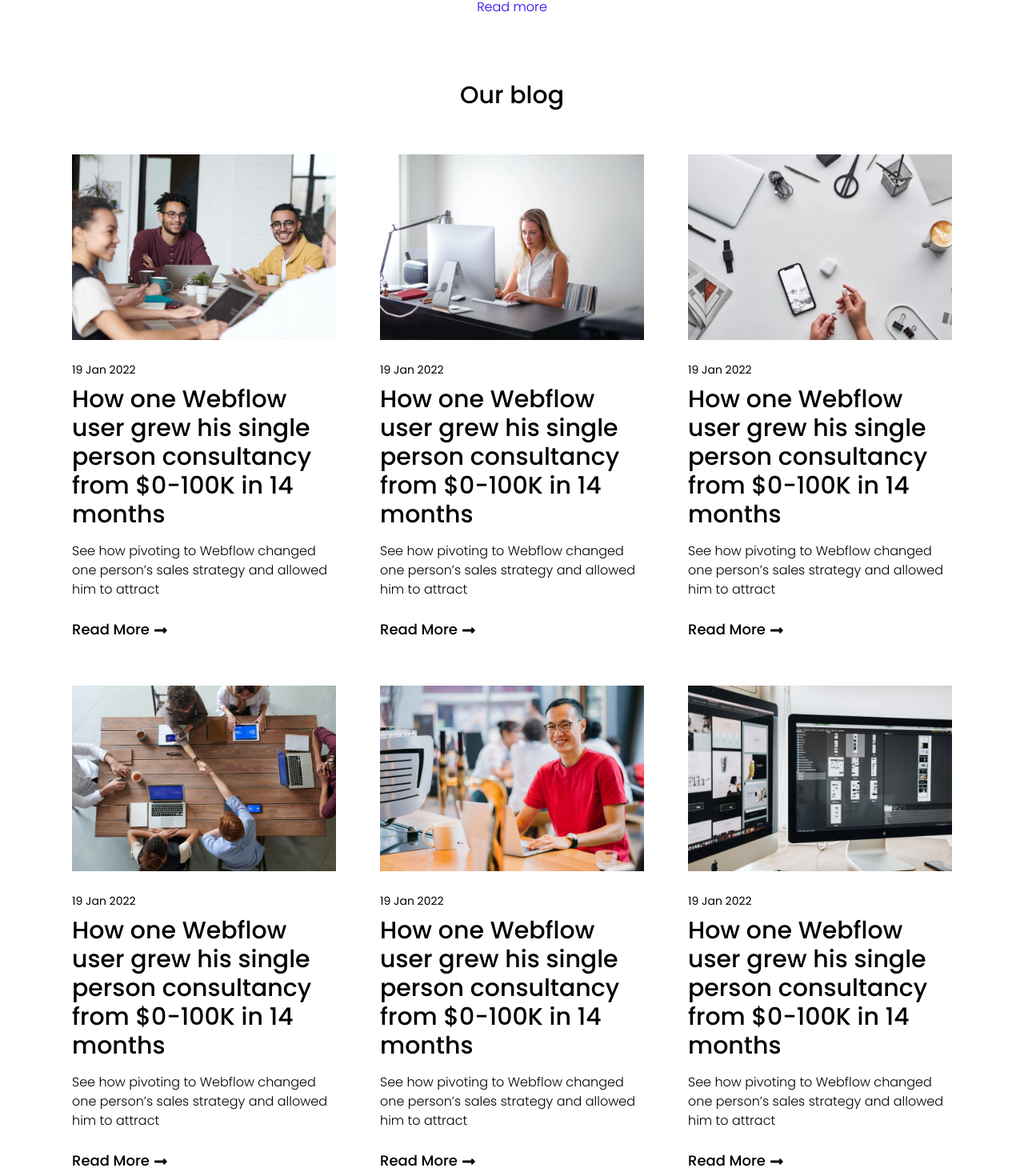
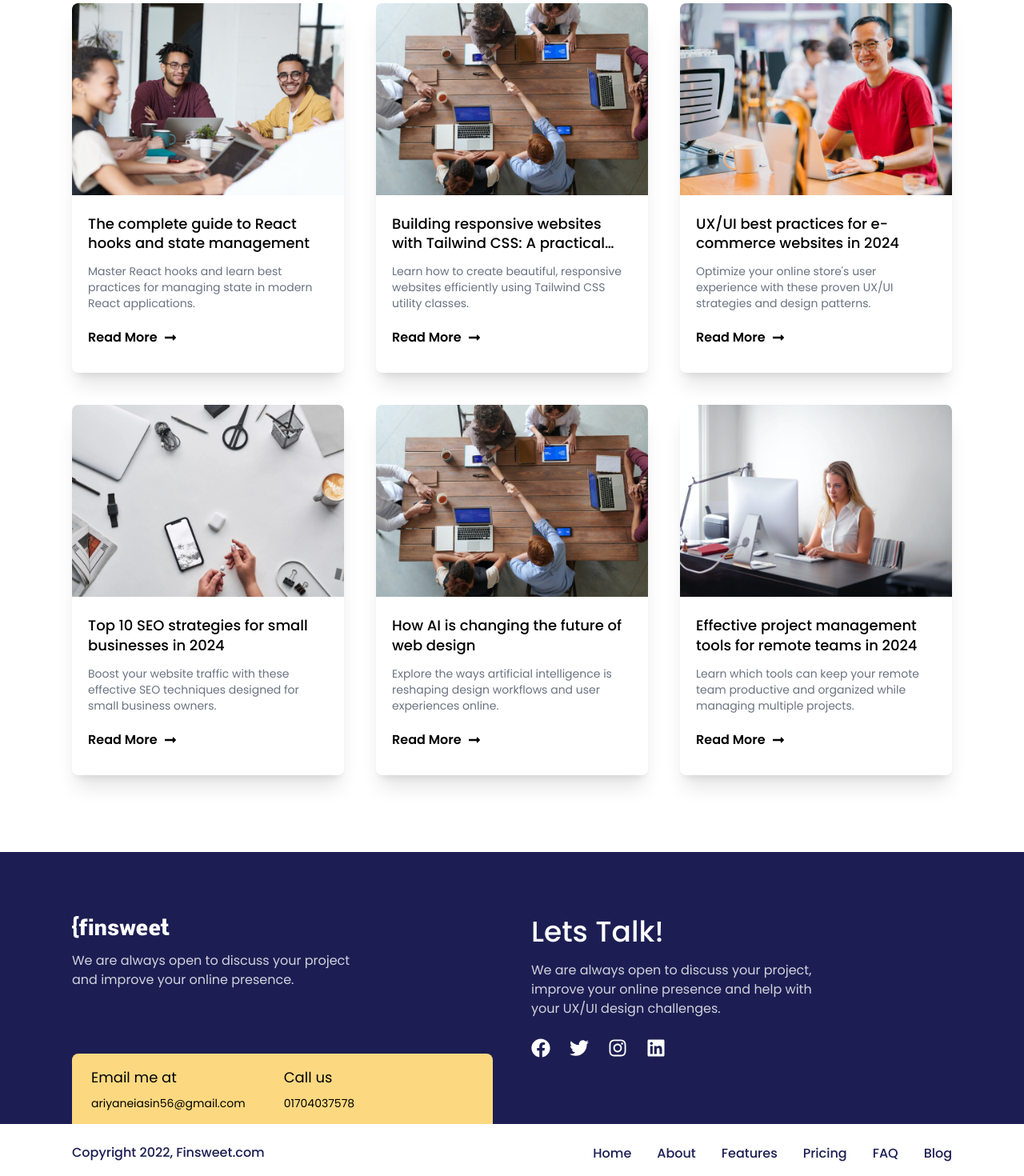
Before and after one commit to ariyanEiasin02/Finsweet-React, a React (Vite) app: page /Home/Blog in a window 1280 px wide. Shown: the part 831-2301 px from the top of the page at 80% size. Built offline with nearby package versions, Linux system fonts and the light colour scheme.

Commit message:
Refactor App and BlogPages components, update OurBlog to use BlogCard, and modify blogData with new entries and images

```diff
--- a/src/App.jsx
+++ b/src/App.jsx
@@ -13,16 +13,16 @@ import Work from "./components/Work/Work"
 function App() {
   return (
     <>
-    <Navbar></Navbar>
-    <Banner></Banner>
-    <Work></Work>
-    <Porject></Porject>
-    <Features></Features>
-    <Clients></Clients>
-    <Frequently></Frequently>
-    <Websites></Websites>
-    <Blog></Blog>
-    <Footer></Footer>
+    <Navbar/>
+    <Banner/>
+    <Work/>
+    <Porject/>
+    <Features/>
+    <Clients/>
+    <Frequently/>
+    <Websites/>
+    <Blog/>
+    <Footer/>
     </>
   )
 }
--- a/src/components/OurBlog/OurBlog.jsx
+++ b/src/components/OurBlog/OurBlog.jsx
@@ -1,88 +1,37 @@
 import React from 'react'
-import { FaLongArrowAltRight } from 'react-icons/fa'
-import blog from '../../assets/blog03.png'
-import blogOne from '../../assets/blog01.png'
-import blogTwo from '../../assets/blog02.png'
-import blogThree from '../../assets/blog06.png'
-import blogFour from '../../assets/blog04.png'
-import blogFive from '../../assets/blog05.png'
-import { Link } from 'react-router-dom'
-const OurBlog = () => {
+import BlogCard from '../BlogCard/BlogCard'
+import blogData from '../../data/blogData.json'
+
+const OurBlog = ({ limit = null, showCategory = true, showAuthor = true }) => {
+    const displayBlogs = limit ? blogData.slice(0, limit) : blogData
+
     return (
         <div>
-            <section className='pb-12'>
+            <section className='py-16 md:py-24'>
                 <div className="max-w-container mx-auto">
-                    <div className="px-4 md:px-0">
-                        <h2 className='text-center font-poppins font-medium text-3xl text-black'>Our blog</h2>
+                    <div className="px-4 md:px-0 mb-16">
+                        <h2 className='text-center font-poppins font-semibold text-3xl md:text-5xl text-black mb-4'>Our Blog</h2>
+                        <p className='text-center font-poppins text-gray-500 text-lg max-w-2xl mx-auto'>
+                            Stay updated with our latest insights, tutorials, and industry news
+                        </p>
                     </div>
-                    <div className="md:flex flex-wrap mt-6 justify-between gap-x-8 px-4 md:px-0">
-                        <div className="md:w-[30%] mt-8 rounded-lg">
-                            <img className='' src={blog} alt="amiiii" />
-                            <div className="py-6">
-                                <span className="font-poppins text-black text-sm mt-2">19 Jan 2022</span>
-                                <h3 className="font-poppins font-medium text-black text-2xl md:text-3xl mt-2">How one Webflow user grew his single person consultancy from $0-100K in 14 months</h3>
-                                <p className="font-poppins text-black text-base font-light mt-4">See how pivoting to Webflow changed one person’s sales strategy and allowed him to attract</p>
-                                <div className="mt-6">
-                                    <Link className="font-poppins text-black text-lg font-medium hover:text-[#E83E8C]" to="/ReadBlog">Read More <span><FaLongArrowAltRight className='inline-block' /></span></Link>
-                                </div>
-                            </div>
+
+                    <div className="grid grid-cols-1 md:grid-cols-2 lg:grid-cols-3 gap-10 px-4 md:px-0">
+                        {displayBlogs.map((blog) => (
+                            <BlogCard
+                                key={blog.id}
+                                blog={blog}
+                                showCategory={showCategory}
+                                showAuthor={showAuthor}
+                            />
+                        ))}
+                    </div>
+
+                    {displayBlogs.length === 0 && (
+                        <div className="text-center py-12">
+                            <p className="text-gray-500 font-poppins text-lg">No blog posts available at the moment.</p>
                         </div>
-                        <div className="md:w-[30%] mt-8 rounded-lg">
-                            <img className='' src={blogTwo} alt="amiiii" />
-                            <div className="py-6">
-                                <span className="font-poppins text-black text-sm mt-2">19 Jan 2022</span>
-                                <h3 className="font-poppins font-medium text-black text-2xl md:text-3xl mt-2">How one Webflow user grew his single person consultancy from $0-100K in 14 months</h3>
-                                <p className="font-poppins text-black text-base font-light mt-4">See how pivoting to Webflow changed one person’s sales strategy and allowed him to attract</p>
-                                <div className="mt-6">
-                                    <Link className="font-poppins text-black text-lg font-medium mt-8 hover:text-[#E83E8C]" to="/ReadBlog">Read More <span><FaLongArrowAltRight className='inline-block' /></span></Link>
-                                </div>
-                            </div>
-                        </div>
-                        <div className="md:w-[30%] mt-8 rounded-lg">
-                            <img className='' src={blogThree} alt="amiiii" />
-                            <div className="py-6">
-                                <span className="font-poppins text-black text-sm mt-2">19 Jan 2022</span>
-                                <h3 className="font-poppins font-medium text-black text-2xl md:text-3xl mt-2">How one Webflow user grew his single person consultancy from $0-100K in 14 months</h3>
-                                <p className="font-poppins text-black text-base font-light mt-4">See how pivoting to Webflow changed one person’s sales strategy and allowed him to attract</p>
-                                <div className="mt-6">
-                                    <Link className="font-poppins text-black text-lg font-medium mt-8 hover:text-[#E83E8C]" to="/ReadBlog">Read More <span><FaLongArrowAltRight className='inline-block' /></span></Link>
-                                </div>
-                            </div>
-                        </div>
-                        <div className="md:w-[30%] mt-8 rounded-lg">
-                            <img className='' src={blogFour} alt="amiiii" />
-                            <div className="py-6">
-                                <span className="font-poppins text-black text-sm mt-2">19 Jan 2022</span>
-                                <h3 className="font-poppins font-medium text-black text-2xl md:text-3xl mt-2">How one Webflow user grew his single person consultancy from $0-100K in 14 months</h3>
-                                <p className="font-poppins text-black text-base font-light mt-4">See how pivoting to Webflow changed one person’s sales strategy and allowed him to attract</p>
-                                <div className="mt-6">
-                                    <Link className="font-poppins text-black text-lg font-medium mt-8 hover:text-[#E83E8C]" to="/ReadBlog">Read More <span><FaLongArrowAltRight className='inline-block' /></span></Link>
-                                </div>
-                            </div>
-                        </div>
-                        <div className="md:w-[30%] mt-8 rounded-lg">
-                            <img className='' src={blogFive} alt="amiiii" />
-                            <div className="py-6">
-                                <span className="font-poppins text-black text-sm mt-2">19 Jan 2022</span>
-                                <h3 className="font-poppins font-medium text-black text-2xl md:text-3xl mt-2">How one Webflow user grew his single person consultancy from $0-100K in 14 months</h3>
-                                <p className="font-poppins text-black text-base font-light mt-4">See how pivoting to Webflow changed one person’s sales strategy and allowed him to attract</p>
-                                <div className="mt-6">
-                                    <Link className="font-poppins text-black text-lg font-medium mt-8 hover:text-[#E83E8C]" to="/ReadBlog">Read More <span><FaLongArrowAltRight className='inline-block' /></span></Link>
-                                </div>
-                            </div>
-                        </div>
-                        <div className="md:w-[30%] mt-8 rounded-lg">
-                            <img className='' src={blogOne} alt="amiiii" />
-                            <div className="py-6">
-                                <span className="font-poppins text-black text-sm mt-2">19 Jan 2022</span>
-                                <h3 className="font-poppins font-medium text-black text-2xl md:text-3xl mt-2">How one Webflow user grew his single person consultancy from $0-100K in 14 months</h3>
-                                <p className="font-poppins text-black text-base font-light mt-4">See how pivoting to Webflow changed one person’s sales strategy and allowed him to attract</p>
-                                <div className="mt-6">
-                                    <Link className="font-poppins text-black text-lg font-medium mt-8 hover:text-[#E83E8C]" to="/ReadBlog">Read More <span><FaLongArrowAltRight className='inline-block' /></span></Link>
-                                </div>
-                            </div>
-                        </div>
-                    </div>
+                    )}
                 </div>
             </section>
         </div>
--- a/src/data/blogData.json
+++ b/src/data/blogData.json
@@ -40,7 +40,7 @@
     "title": "The complete guide to React hooks and state management",
     "excerpt": "Master React hooks and learn best practices for managing state in modern React applications.",
     "content": "Full blog content goes here...",
-    "image": "/src/assets/blog.png",
+    "image": "/src/assets/blog03.png",
     "author": "Emily Chen",
     "date": "28 Jan 2022",
     "category": "Development",
@@ -52,7 +52,7 @@
     "title": "Building responsive websites with Tailwind CSS: A practical approach",
     "excerpt": "Learn how to create beautiful, responsive websites efficiently using Tailwind CSS utility classes.",
     "content": "Full blog content goes here...",
-    "image": "/src/assets/blog01.png",
+    "image": "/src/assets/blog04.png",
     "author": "David Miller",
     "date": "2 Feb 2022",
     "category": "Development",
@@ -64,11 +64,47 @@
     "title": "UX/UI best practices for e-commerce websites in 2024",
     "excerpt": "Optimize your online store's user experience with these proven UX/UI strategies and design patterns.",
     "content": "Full blog content goes here...",
-    "image": "/src/assets/blog02.png",
+    "image": "/src/assets/blog05.png",
     "author": "Lisa Anderson",
     "date": "5 Feb 2022",
     "category": "Design",
     "slug": "ux-ui-ecommerce-best-practices",
     "readTime": "9 min read"
+  },
+  {
+    "id": 7,
+    "title": "Top 10 SEO strategies for small businesses in 2024",
+    "excerpt": "Boost your website traffic with these effective SEO techniques designed for small business owners.",
+    "content": "Full blog content goes here...",
+    "image": "/src/assets/blog06.png",
+    "author": "Mark Wilson",
+    "date": "8 Feb 2022",
+    "category": "Marketing",
+    "slug": "seo-strategies-small-business",
+    "readTime": "6 min read"
+  },
+  {
+    "id": 8,
+    "title": "How AI is changing the future of web design",
+    "excerpt": "Explore the ways artificial intelligence is reshaping design workflows and user experiences online.",
+    "content": "Full blog content goes here...",
+    "image": "/src/assets/blog04.png",
+    "author": "Sophia Lee",
+    "date": "12 Feb 2022",
+    "category": "Technology",
+    "slug": "ai-future-web-design",
+    "readTime": "7 min read"
+  },
+  {
+    "id": 9,
+    "title": "Effective project management tools for remote teams in 2024",
+    "excerpt": "Learn which tools can keep your remote team productive and organized while managing multiple projects.",
+    "content": "Full blog content goes here...",
+    "image": "/src/assets/blog02.png",
+    "author": "James Anderson",
+    "date": "15 Feb 2022",
+    "category": "Productivity",
+    "slug": "project-management-remote-teams",
+    "readTime": "8 min read"
   }
 ]
--- a/src/pages/BlogPages/BlogPages.jsx
+++ b/src/pages/BlogPages/BlogPages.jsx
@@ -1,11 +1,10 @@
 import React from 'react'
-import Environment from '../../components/Environment/Environment'
 import OurBlog from '../../components/OurBlog/OurBlog'
 
 const BlogPages = () => {
   return (
     <div className='pt-20'>
-      <Environment />
+      {/* <Environment /> */}
       <OurBlog />
     </div>
   )
```
